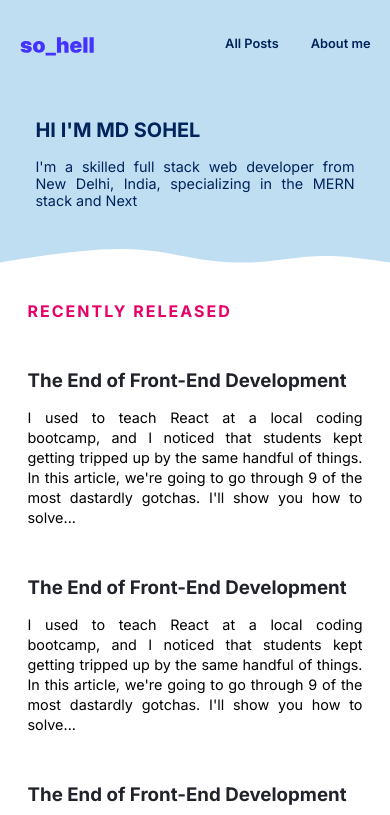
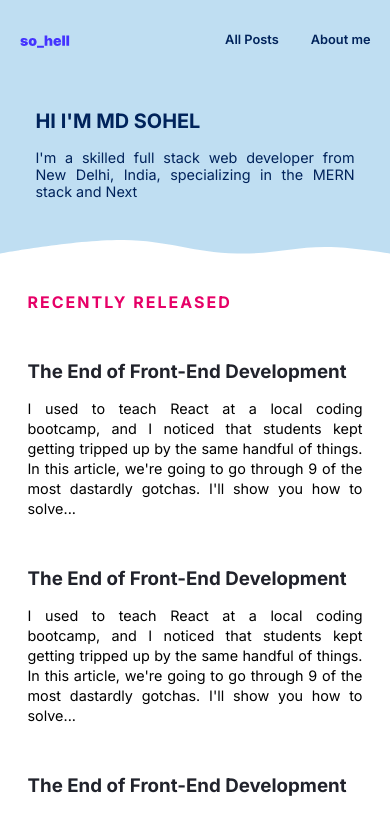
Before and after one commit to noobCode-69/personal-blogging, a Next.js app: page / in a window 390 px wide. Shown: the top 815 px of the page. Built offline with nearby package versions, Linux system fonts and the light colour scheme.

Commit message:
responsive

```diff
--- a/components/logo/logo.module.css
+++ b/components/logo/logo.module.css
@@ -11,6 +11,6 @@
 
 @media (max-width: 500px) {
   .container {
-    width: 75px;
+    width: 50px;
   }
 }
```
